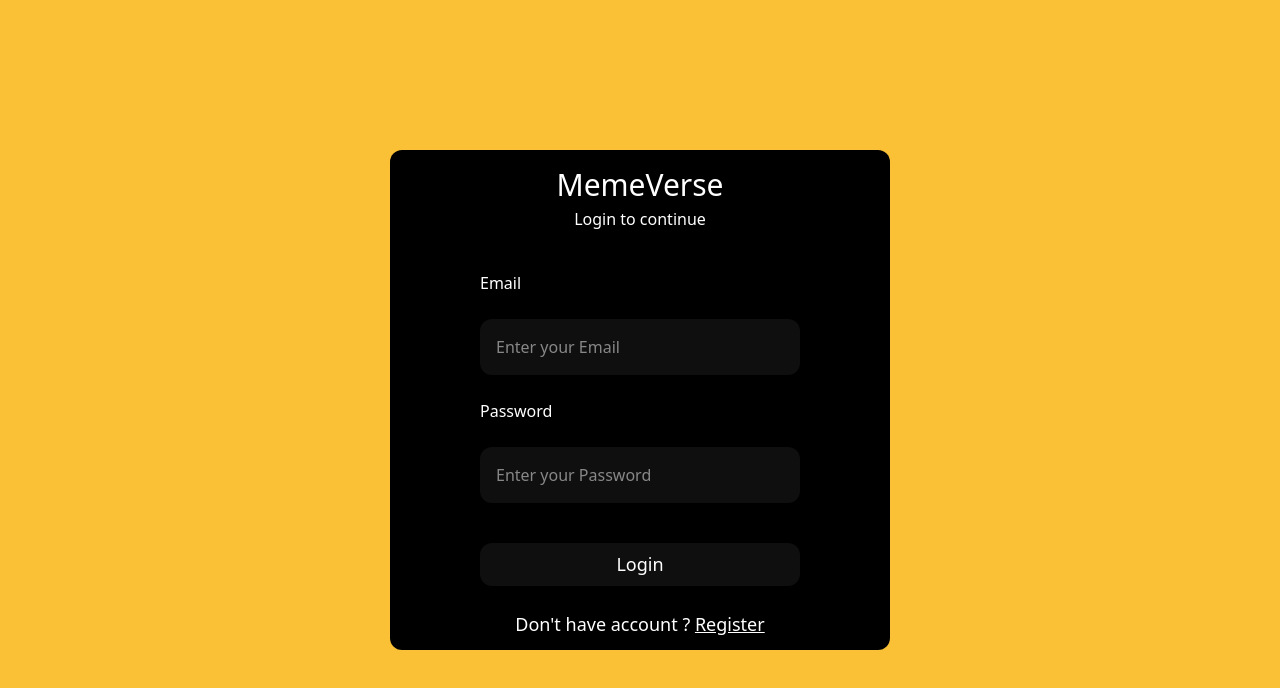
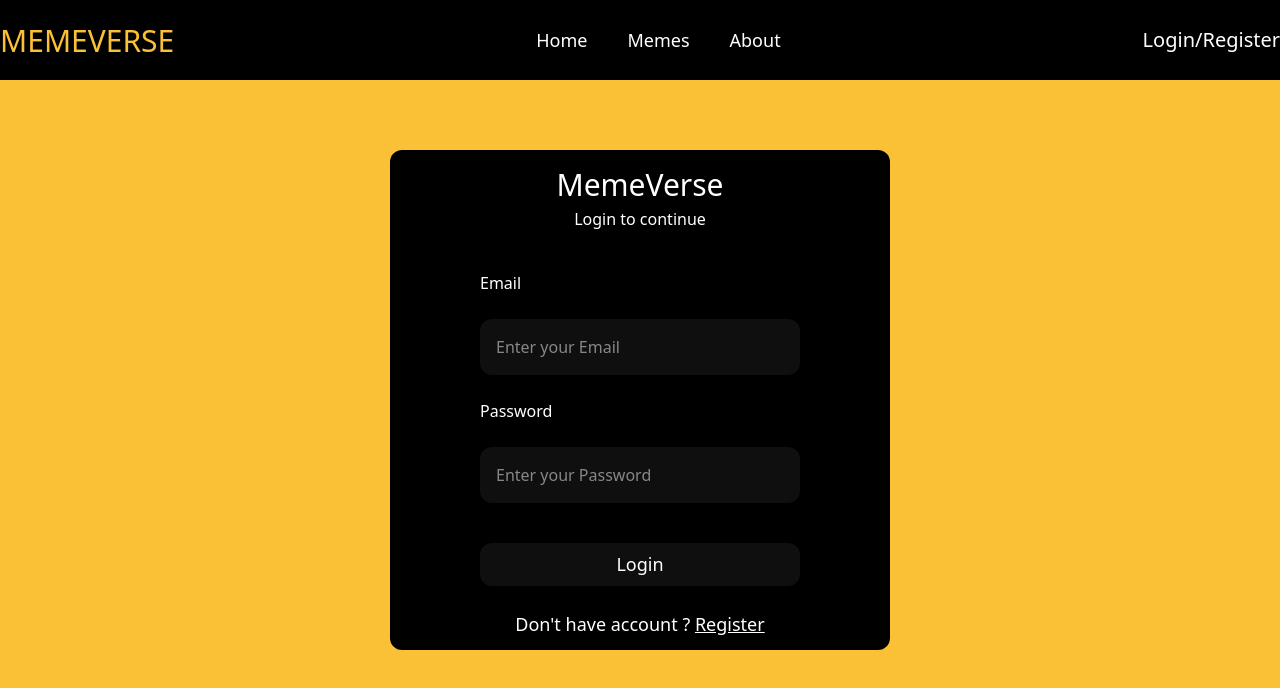
Before and after one commit to Shivraj-Joshi/MemeVerse, a React (Vite) app: page /login in a window 1280 px wide. Shown: the top 688 px of the page. Built offline with nearby package versions, Linux system fonts and the light colour scheme; no server answers.

Commit message:
layout component added

```diff
--- a/src/App.jsx
+++ b/src/App.jsx
@@ -11,6 +11,7 @@ import Home from "./Pages/Home";
 import Login from "./Pages/Authentication/Login";
 import SignUp from "./Pages/Authentication/SignUp";
 import User from "./Pages/User";
+import MemeExpolre from "./Pages/MemeExplore";
 
 function App() {
   return (
@@ -18,6 +19,7 @@ function App() {
       <Router>
         <Routes>
           <Route path="/" element={<Home />} />
+          <Route path="/memeexplore" element={<MemeExpolre />} />
           <Route path="/login" element={<Login />} />
           <Route path="/signup" element={<SignUp />} />
           <Route
--- /dev/null
+++ b/src/Components/Layout/Layout.jsx
@@ -0,0 +1,13 @@
+import React from "react";
+import Navbar from "../Navbar";
+
+const Layout = ({ children }) => {
+  return (
+    <div>
+      <Navbar />
+      <div className="content">{children}</div>
+    </div>
+  );
+};
+
+export default Layout;
--- a/src/Components/Navbar.jsx
+++ b/src/Components/Navbar.jsx
@@ -9,12 +9,16 @@ const Navbar = () => {
         </div>
         <div className="items flex items-center  ">
           <ul className="flex items-center text-white  gap-10 text-[18px]">
+            <Link to="/">
               <li className="list-none hover:cursor-pointer hover:text-[#fac036]">
                 Home
               </li>
+            </Link>
+            <Link to="/memeexplore">
               <li className="list-none hover:cursor-pointer hover:text-[#fac036]">
                 Memes
               </li>
+            </Link>
             <li className="list-none hover:cursor-pointer hover:text-[#fac036]">
               About
             </li>
--- a/src/Pages/Authentication/Login.jsx
+++ b/src/Pages/Authentication/Login.jsx
@@ -2,6 +2,7 @@ import React, { useState } from "react";
 import { Link, useNavigate } from "react-router-dom";
 import { auth } from "../../FirebaseConfig";
 import { signInWithEmailAndPassword } from "firebase/auth";
+import Layout from "../../Components/Layout/Layout";
 
 const Login = () => {
   const [email, setEmail] = useState("");
@@ -25,6 +26,7 @@ const Login = () => {
 
   return (
     <>
+      <Layout>
         <div className="h-screen w-full bg-[#fac036] flex items-center justify-center ">
           <div className="h-[500px] w-[500px] bg-black rounded-xl flex flex-col items-center justify-center">
             <h3 className="text-white text-[30px] ">MemeVerse</h3>
@@ -68,6 +70,7 @@ const Login = () => {
             </p>
           </div>
         </div>
+      </Layout>
     </>
   );
 };
--- a/src/Pages/Authentication/SignUp.jsx
+++ b/src/Pages/Authentication/SignUp.jsx
@@ -4,6 +4,7 @@ import React, { useRef, useState } from "react";
 import { Link } from "react-router-dom";
 import { toast } from "react-toastify";
 import { addDoc, collection, Timestamp } from "firebase/firestore";
+import Layout from "../../Components/Layout/Layout";
 
 const SignUp = () => {
   const [name, setName] = useState("");
@@ -38,6 +39,7 @@ const SignUp = () => {
 
   return (
     <>
+      <Layout>
         <div className="h-screen w-full bg-[#fac036] flex items-center justify-center ">
           <div className="h-[600px] w-[500px] bg-black rounded-xl flex flex-col items-center ">
             <h3 className="text-white text-[30px] ">MemeVerse</h3>
@@ -93,6 +95,7 @@ const SignUp = () => {
             </p>
           </div>
         </div>
+      </Layout>
     </>
   );
 };
--- a/src/Pages/Home.jsx
+++ b/src/Pages/Home.jsx
@@ -1,38 +1,12 @@
-import React, { useContext } from "react";
-import MemeContext from "../Context/MemeContext";
+import React from "react";
 import Navbar from "../Components/Navbar";
 
 const Home = () => {
-  const { data } = useContext(MemeContext);
-
   return (
-    <>
+    <div>
       <Navbar />
-      <div className="grid grid-cols-1 md:grid-cols-2 lg:grid-cols-4 gap-10 px-8 bg-[#0f0f0f]  ">
-        {data ? (
-          data.map((meme) => (
-            <div
-              key={meme.id}
-              className="mt-16 border bg-black h-[300px] mb-4 relative overflow-hidden group transition rounded-lg  "
-            >
-              <div className="w-[200px] mx-auto flex justify-center items-center object-cover">
-                <img
-                  className="max-h-full  group-hover:scale-90  transition duration-300"
-                  src={meme.url}
-                  alt=""
-                />
-              </div>
-
-              <p className="text-white">{meme.name}</p>
-              <p className="text-white">{meme.captions}</p>
-              <p className="text-white">{meme.box_count}</p>
-            </div>
-          ))
-        ) : (
-          <li>no data</li>
-        )}
-      </div>
-    </>
+      <p className="mt-20"> this is home page </p>
+    </div>
   );
 };
 
--- /dev/null
+++ b/src/Pages/MemeExplore.jsx
@@ -0,0 +1,40 @@
+import React, { useContext } from "react";
+import MemeContext from "../Context/MemeContext";
+import Layout from "../Components/Layout/Layout";
+
+const MemeExpolre = () => {
+  const { data } = useContext(MemeContext);
+
+  return (
+    <>
+      <Layout>
+        <div className="grid grid-cols-1 md:grid-cols-2 lg:grid-cols-4 gap-10 px-8 bg-[#0f0f0f]  ">
+          {data ? (
+            data.map((meme) => (
+              <div
+                key={meme.id}
+                className="mt-16 border bg-black h-[300px] mb-4 relative overflow-hidden group transition rounded-lg  "
+              >
+                <div className="w-[200px] mx-auto flex justify-center items-center object-cover">
+                  <img
+                    className="max-h-full  group-hover:scale-90  transition duration-300"
+                    src={meme.url}
+                    alt=""
+                  />
+                </div>
+
+                <p className="text-white">{meme.name}</p>
+                <p className="text-white">{meme.captions}</p>
+                <p className="text-white">{meme.box_count}</p>
+              </div>
+            ))
+          ) : (
+            <li>no data</li>
+          )}
+        </div>
+      </Layout>
+    </>
+  );
+};
+
+export default MemeExpolre;
```
Also changed, not shown: src/Pages/Memes.jsx (deleted, +0 -18 lines). Lines whose indentation alone changed are shown as unchanged.
